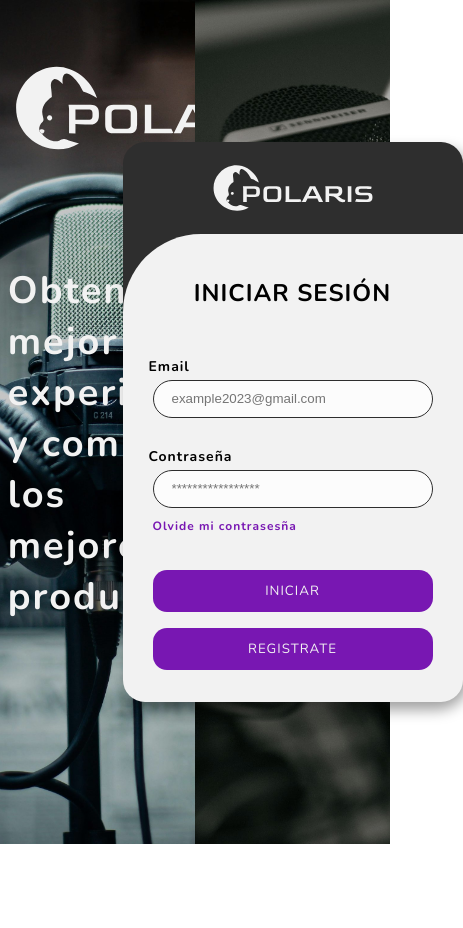
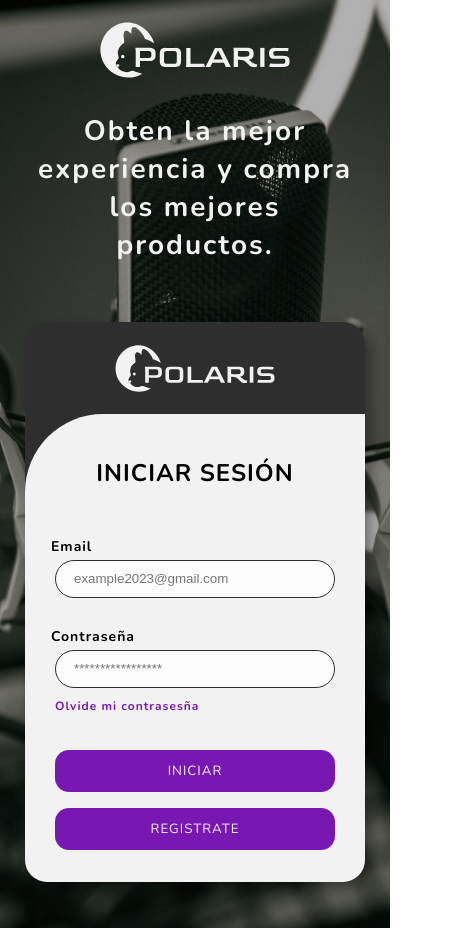
Before and after one commit to RireyesDev/PolarisStore_ER-147, a Next.js app: page /welcome in a window 390 px wide. Shown: the whole page, 463 px wide, since content can reach past the window. Before the commit the page ends 844 px from the top, so only its background shows below. Built offline with nearby package versions, Linux system fonts and the light colour scheme.

Commit message:
[Responsive Update] Volvi responsivo la pagina de Welcome

```diff
--- a/src/app/welcome/page.tsx
+++ b/src/app/welcome/page.tsx
@@ -4,7 +4,6 @@ import styled from "styled-components";
 import { CardLogIn } from "@/components/Card_LogIn";
 import Image from "next/image";
 import PolarisLight from "/public/Polaris_Light.svg";
-import Product1 from "/public/product_microfone1.jpg";
 import Product2 from "/public/product_microfone2.jpg";
 import { useRouter } from "next/navigation";
 
@@ -13,67 +12,102 @@ const ContainerPage = styled.div`
     width: 100%;
     min-height: 100vh;
     display: grid;
-    grid-template-columns: repeat(2, 50%);
+    grid-template-columns: 100%;
     align-items: center;
     justify-content: center;
+
+    @media (max-width: 768px){
+        min-height: 110vh;
+    }
 `;
 
-const PrimaryBackground = styled.section`
+const Background = styled.section`
     width: 100%;
-    height: 100%;
+    min-height: 100vh;
     grid-column: 1 / 2;
-    background-image: url(${Product1.src});
+    background-image: url(${Product2.src});
+    display: grid;
+    place-content: center;
+    padding: 0;
     background-size: cover;
     background-repeat: no-repeat;
     background-position: center;
-    display: flex;
+    grid-template-columns: 50% 50%;
     flex-direction: column;
     justify-content: start;
-    padding: 4%;
+    padding: 1% 8%;
+
+    @media (max-width: 768px){
+        grid-template-columns: 100%;
+        grid-template-rows: 10% 20% 70%;
+        min-height: 110vh;
+        grid-column: 1 / 2;
+        grid-row: 2 / 3;
+    }
 `;
 
 const PolarisLogo = styled(Image)`
     width: 300px;
     height: 200px;
     align-self: left;
+
+    @media (max-width: 768px){
+        width: 200px;
+        height: 100px;
+        grid-column: 1 / 2;
+        grid-row: 1 / 2;
+        justify-self: center;
+        align-self: center;
+    }
 `;
-
-const SecondBackground = styled(PrimaryBackground)`
-    grid-column: 2 / 3;
-    background-image: url(${Product2.src});
-    display: grid;
-    place-content: center;
-    padding: 0;
-`;
-
-
 
 const WelcomeText = styled.h1`
     width: 100%;
     color: var(--light-color);
-    font-size: 38px;
+    font-size: 34px;
     letter-spacing: 2px;
+    justify-self: center;
     align-self: center;
-    margin-top: 32%;
+    grid-column: 1 / 2;
 
+    @media (max-width: 768px){
+        grid-column: 1 / 2;
+        grid-row: 2 / 3;
+        justify-self: center;
+        align-self: center;
+        font-size: 28px;
+        text-align: center;
+    }
 
+`;
+
+const CardLogInContainer = styled.div`
+    justify-self: right;
+    align-self: center;
+    grid-column: 2 / 3;
+    grid-row: 1 / 3;
+
+    @media (max-width: 768px){
+        grid-column: 1 / 2;
+        grid-row: 3 / 4;
+        justify-self: center;
+        align-self: center;
+    }
 `;
 
 export default function Welcome() {
 
-    const router = useRouter();
     const StoreDescription = "Obten la mejor experiencia y compra los mejores productos.";
 
     return (
         <ContainerPage>
-            <PrimaryBackground>
+            <Background>
                 <PolarisLogo src={PolarisLight} alt="Polaris Logo"></PolarisLogo>
                 <WelcomeText>{StoreDescription}</WelcomeText>
-            </PrimaryBackground>
-
-            <SecondBackground>
-                <CardLogIn/>
-            </SecondBackground>
+                <CardLogInContainer>
+                    <CardLogIn></CardLogIn>
+                </CardLogInContainer>
+            </Background>
         </ContainerPage>
     );
 }
```
